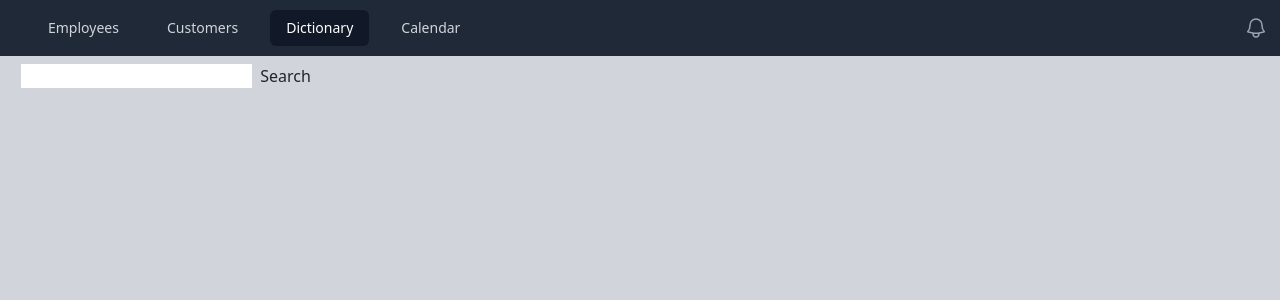
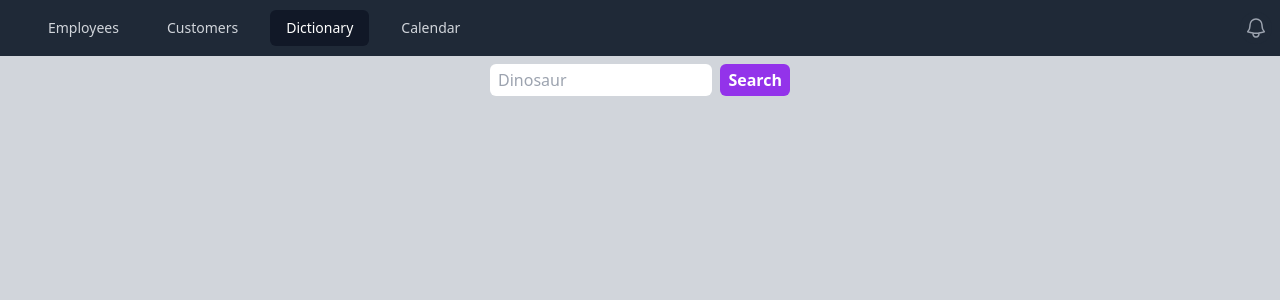
Before and after one commit to JDemlow/react-twenty-hours-project, a React (Create React App) app: page /dictionary in a window 1280 px wide. Shown: the top 300 px of the page. Built offline with nearby package versions, Linux system fonts and the light colour scheme.

Commit message:
style the dictionary

```diff
--- a/src/App.js
+++ b/src/App.js
@@ -19,7 +19,7 @@
         <Routes>
           <Route path="/employees" element={<Employees />} />
           <Route path="/dictionary" element={<Dictionary />} />
-          <Route path="/definition/:search" element={<Definition />} />
+          <Route path="/dictionary/:search" element={<Definition />} />
           <Route path="/customers" element={<Customers />} />
           <Route path="/404" element={<NotFound />} />
           <Route path="*" element={<NotFound />} />
--- /dev/null
+++ b/src/components/DefinitionSearch.js
@@ -0,0 +1,27 @@
+import { useState, useEffect } from "react";
+import { useNavigate } from "react-router-dom";
+export default function DefinitionSearch() {
+  const [word, setWord] = useState("");
+  const navigate = useNavigate();
+
+  return (
+    <form
+      className="flex space-between space-x-2 max-w-[300px]"
+      onSubmit={() => {
+        navigate("/dictionary/" + word);
+      }}
+    >
+      <input
+        className="shrink min-w-0 px-2 py-1 rounded"
+        placeholder="Dinosaur"
+        type="text"
+        onChange={(e) => {
+          setWord(e.target.value);
+        }}
+      />
+      <button className=" bg-purple-600 hover:bg-purple-700 text-white font-bold py-1 px-2 rounded">
+        Search
+      </button>
+    </form>
+  );
+}
--- a/src/pages/Definition.js
+++ b/src/pages/Definition.js
@@ -1,6 +1,7 @@
 import { useState, useEffect } from "react";
 import { useParams, useNavigate, Link } from "react-router-dom";
 import { v4 as uuidv4 } from "uuid";
+import DefinitionSearch from "../components/DefinitionSearch";
 import NotFound from "../components/NotFound";
 
 export default function Definition() {
@@ -70,6 +71,8 @@
               </p>
             );
           })}
+          <p>Search again:</p>
+          <DefinitionSearch />
         </>
       ) : null}
     </>
--- a/src/pages/Dictionary.js
+++ b/src/pages/Dictionary.js
@@ -1,23 +1,8 @@
-import { useState, useEffect } from "react";
-import { useNavigate } from "react-router-dom";
+import DefinitionSearch from "../components/DefinitionSearch";
 export default function Dictionary() {
-  const [word, setWord] = useState("");
-  const navigate = useNavigate();
-
   return (
-    <form
-      className="flex justify-center space-x-2 max-w-[300px]"
-      onSubmit={() => {
-        navigate("/definition/" + word);
-      }}
-    >
-      <input
-        type="text"
-        onChange={(e) => {
-          setWord(e.target.value);
-        }}
-      />
-      <button>Search</button>
-    </form>
+    <div className="flex justify-center">
+      <DefinitionSearch />
+    </div>
   );
 }
```
